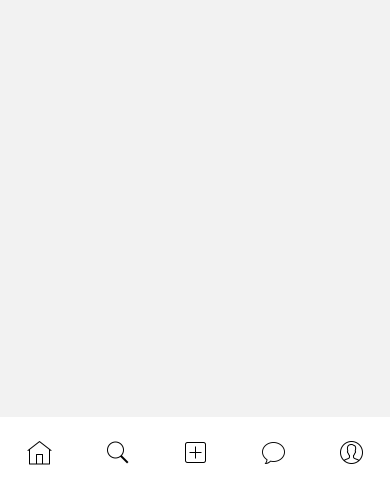
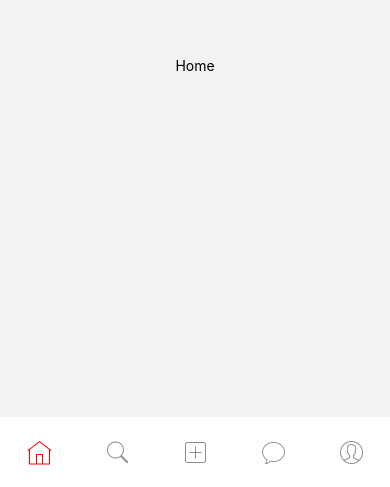
Before and after one commit to davecoders0201/SocialApp, a React Native app: screen /NavigationScreen in a window 390 px wide. Shown: the part 357-844 px from the top of the page. Built offline with nearby package versions, Linux system fonts and the light colour scheme.

Commit message:
implement Some Ui and conditions

```diff
--- a/screen/Screens/NavigationScreen.js
+++ b/screen/Screens/NavigationScreen.js
@@ -9,9 +9,16 @@ import {
 import React, {useState} from 'react';
 import {launchCamera, launchImageLibrary} from 'react-native-image-picker';
 import storage from '@react-native-firebase/storage';
+import Home from './Home';
+import Search from './Search';
+import Add from './Add';
+import Chat from './Chat';
+import Profile from './Profile';
 const NavigationScreen = ({navigation}) => {
   const [imageData, setImageData] = useState(null);
   const [imageUrl, setImageUrl] = useState();
+  const [selectedTab, setSelectedTab] = useState(0);
+
   const openCamera = async () => {
     const result = await launchCamera({mediaType: 'photo'});
     setImageData(result);
@@ -45,35 +52,76 @@ const NavigationScreen = ({navigation}) => {
   };
   return (
     <View style={styles.mainContainer}>
+      {selectedTab === 0 ? (
+        <Home />
+      ) : selectedTab === 1 ? (
+        <Search />
+      ) : selectedTab === 2 ? (
+        <Add />
+      ) : selectedTab === 3 ? (
+        <Chat />
+      ) : (
+        <Profile />
+      )}
       <View style={styles.container}>
-        <TouchableOpacity style={styles.navigationButton}>
+        <TouchableOpacity
+          style={styles.navigationButton}
+          onPress={() => setSelectedTab(0)}>
           <Image
             source={require('../../asset/home.png')}
-            style={styles.navigationImage}
+            style={{
+              width: 25,
+              height: 25,
+              tintColor: selectedTab === 0 ? 'red' : '#8e8e8e',
+            }}
           />
         </TouchableOpacity>
-        <TouchableOpacity style={styles.navigationButton}>
+        <TouchableOpacity
+          style={styles.navigationButton}
+          onPress={() => setSelectedTab(1)}>
           <Image
             source={require('../../asset/search.png')}
-            style={styles.navigationImage}
+            style={{
+              width: 25,
+              height: 25,
+              tintColor: selectedTab === 1 ? 'red' : '#8e8e8e',
+            }}
           />
         </TouchableOpacity>
-        <TouchableOpacity style={styles.navigationButton}>
+        <TouchableOpacity
+          style={styles.navigationButton}
+          onPress={() => setSelectedTab(2)}>
           <Image
             source={require('../../asset/add.png')}
-            style={styles.navigationImage}
+            style={{
+              width: 25,
+              height: 25,
+              tintColor: selectedTab === 2 ? 'red' : '#8e8e8e',
+            }}
           />
         </TouchableOpacity>
-        <TouchableOpacity style={styles.navigationButton}>
+        <TouchableOpacity
+          style={styles.navigationButton}
+          onPress={() => setSelectedTab(3)}>
           <Image
             source={require('../../asset/chat.png')}
-            style={styles.navigationImage}
+            style={{
+              width: 25,
+              height: 25,
+              tintColor: selectedTab === 3 ? 'red' : '#8e8e8e',
+            }}
           />
         </TouchableOpacity>
-        <TouchableOpacity style={styles.navigationButton}>
+        <TouchableOpacity
+          style={styles.navigationButton}
+          onPress={() => setSelectedTab(4)}>
           <Image
             source={require('../../asset/profile.png')}
-            style={styles.navigationImage}
+            style={{
+              width: 25,
+              height: 25,
+              tintColor: selectedTab === 4 ? 'red' : '#8e8e8e',
+            }}
           />
         </TouchableOpacity>
       </View>
@@ -103,8 +151,4 @@ const styles = StyleSheet.create({
     justifyContent: 'center',
     alignItems: 'center',
   },
-  navigationImage: {
-    width: 25,
-    height: 25,
-  },
 });
```
